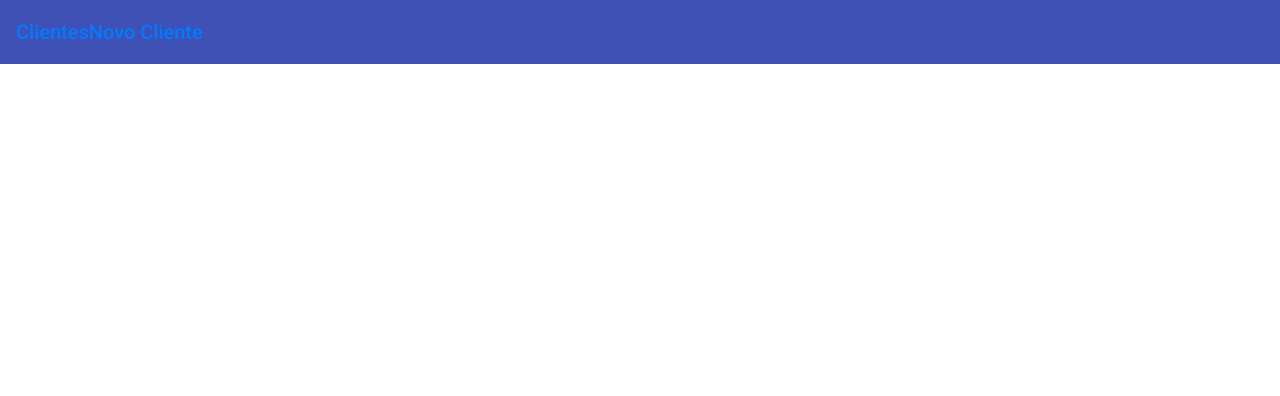
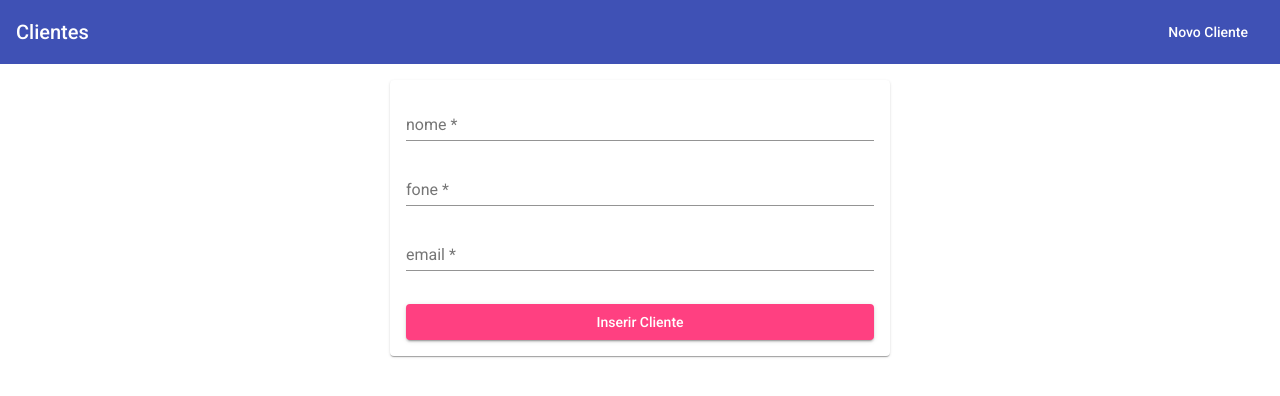
Before and after one commit to ads-usjt/angular-pilha, an Angular app in the folder angular/: page /editar/1 in a window 1280 px wide. Before the commit this address led to /. Shown: the top 396 px of the page. Built offline with nearby package versions, Linux system fonts and the light colour scheme.

Commit message:
feature: editar

```diff
--- a/angular/src/app/app-routing.module.ts
+++ b/angular/src/app/app-routing.module.ts
@@ -5,7 +5,8 @@ import { ClienteListaComponent } from './clientes/cliente-lista/cliente-lista.co
 
 const routes: Routes = [
   { path: '', component: ClienteListaComponent },
-  { path: 'criar', component: ClienteInserirComponent }
+  { path: 'criar', component: ClienteInserirComponent },
+  { path: 'editar/:id', component: ClienteInserirComponent }
 ];
 
 @NgModule({
--- a/angular/src/app/cabecalho/cabecalho.component.html
+++ b/angular/src/app/cabecalho/cabecalho.component.html
@@ -1,4 +1,7 @@
 <mat-toolbar color="primary">
   <span><a routerLink="/">Clientes</a></span>
-  <span><a routerLink="/criar">Novo Cliente</a></span>
+  <span class="separador"></span>
+  <ul>
+    <li><a mat-button routerLink="/criar" routerLinkActive="mat-accent">Novo Cliente</a></li>
+  </ul>
 </mat-toolbar>
--- a/angular/src/app/cabecalho/cabecalho.component.scss
+++ b/angular/src/app/cabecalho/cabecalho.component.scss
@@ -0,0 +1,19 @@
+ul{
+  list-style: none;
+  padding: 0;
+  margin: 0;
+}
+
+a {
+  text-decoration: none;
+  color: white;
+  transition: all 0.3s;
+  &:hover {
+    color: #eee;
+    text-decoration: underline;
+  }
+}
+
+.separador {
+  flex: 1;
+}
--- a/angular/src/app/clientes/cliente-inserir/cliente-inserir.component.html
+++ b/angular/src/app/clientes/cliente-inserir/cliente-inserir.component.html
@@ -10,6 +10,7 @@
         required
         minlength="3"
         #nome="ngModel"
+        [ngModel]="cliente?.nome"
       />
       <mat-error *ngIf="nome.invalid">Digite um nome válido</mat-error>
     </mat-form-field>
@@ -23,6 +24,7 @@
         ngModel
         required
         #fone="ngModel"
+        [ngModel]="cliente?.fone"
       />
       <mat-error *ngIf="fone.invalid">Digite um telefone válido</mat-error>
     </mat-form-field>
@@ -36,11 +38,12 @@
         ngModel
         required
         #email="ngModel"
+        [ngModel]="cliente?.email"
       />
       <mat-error *ngIf="email.invalid">Digite um e-mail válido</mat-error>
     </mat-form-field>
 
-    <button mat-raised-button color="primary">
+    <button mat-raised-button color="accent">
       Inserir Cliente
     </button>
   </form>
--- a/angular/src/app/clientes/cliente-inserir/cliente-inserir.component.ts
+++ b/angular/src/app/clientes/cliente-inserir/cliente-inserir.component.ts
@@ -1,21 +1,49 @@
-import { Component } from '@angular/core';
+import { Component, OnInit } from '@angular/core';
 import { NgForm } from '@angular/forms';
 import { ClienteService } from '../cliente.service';
+import { ActivatedRoute, ParamMap } from '@angular/router';
+import { Cliente } from '../cliente.model';
 @Component({
   selector: 'app-cliente-inserir',
   templateUrl: './cliente-inserir.component.html',
   styleUrls: ['./cliente-inserir.component.scss'],
 })
-export class ClienteInserirComponent {
-  constructor(public clienteService: ClienteService){}
+export class ClienteInserirComponent implements OnInit {
+  constructor(public clienteService: ClienteService, public route: ActivatedRoute){}
+
+  modo: string = 'criar';
+  id: string;
+  cliente: Cliente;
+
+  ngOnInit(): void {
+    this.route.paramMap.subscribe((paramMap: ParamMap) => {
+      if (paramMap.has('id')) {
+        this.modo = 'editar';
+        this.id = paramMap.get('id');
+        this.cliente = this.clienteService.getCliente(this.id);
+      } else {
+        this.modo= 'criar';
+        this.id = null;
+      }
+    });
+  }
 
   onAdicionarCliente(form: NgForm) {
     if (form.invalid) return;
-    this.clienteService.adicionarCliente(
-        form.value.nome,
-        form.value.fone,
-        form.value.email
-    );
+    if(this.modo === 'criar'){
+      this.clienteService.adicionarCliente(
+          form.value.nome,
+          form.value.fone,
+          form.value.email
+      );
+    } else {
+      this.clienteService.atualizarCliente(
+          this.id,
+          form.value.nome,
+          form.value.fone,
+          form.value.email,
+      );
+    }
     form.resetForm();
   }
 }
--- a/angular/src/app/clientes/cliente-lista/cliente-lista.component.html
+++ b/angular/src/app/clientes/cliente-lista/cliente-lista.component.html
@@ -5,7 +5,7 @@
     <hr />
     <p>Email: {{ cliente.email }}</p>
     <mat-action-row>
-      <button mat-button color="primary">EDITAR</button>
+      <a mat-button color="primary" [routerLink]="['/editar',cliente.id]">EDITAR</a>
       <button mat-button color="warn" (click)="onDelete(cliente.id)">REMOVER</button>
     </mat-action-row>
   </mat-expansion-panel>
--- a/angular/src/app/clientes/cliente.service.ts
+++ b/angular/src/app/clientes/cliente.service.ts
@@ -44,6 +44,31 @@ export class ClienteService {
 
   }
 
+  getCliente(id: string){
+    return {...this.clientes.find(cliente => cliente.id === id)};
+  }
+
+  atualizarCliente(id: string, nome: string, fone: string, email: string){
+
+    const cliente: Cliente = { id, nome, fone, email };
+
+    this.httpClient.put<{ message: string, cliente: any }>(
+      `http://localhost:3000/api/clientes/${id}`,
+      cliente
+    ).subscribe( dados => {
+      console.log( dados );
+
+      const copia = [...this.clientes];
+      const indice = copia.findIndex( cli => cli.id === cliente.id );
+
+      copia[ indice ]= cliente;
+
+      this.clientes = copia;
+      this.listaClientesAtualizada.next([ ...this.clientes ]);
+    });
+
+  }
+
   adicionarCliente( nome: string, fone: string, email: string ): void{
 
     const cliente: Cliente = { nome, fone, email }
```
Also changed, not shown: 1 other file (tests, documents, lock files or other folders).
